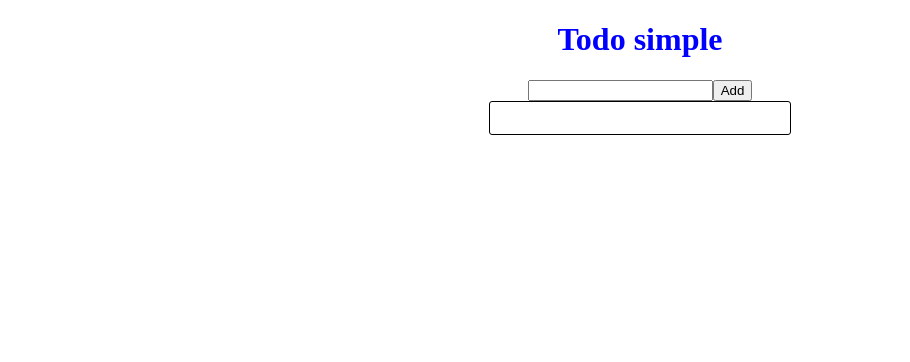
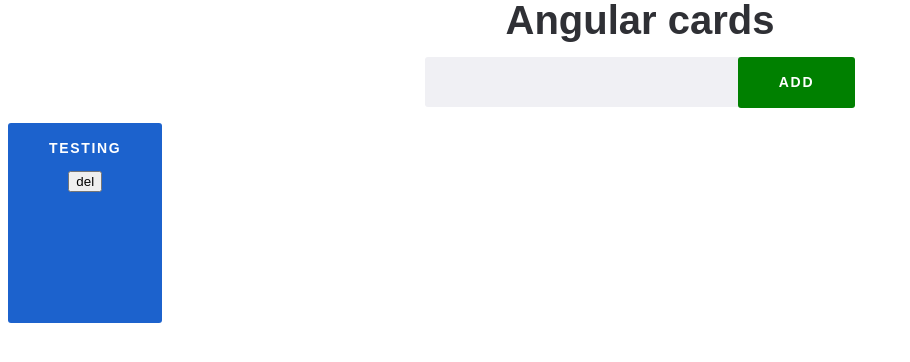
Before and after one commit to megasaab/angular-app-crud, an Angular app: page / in a window 1280 px wide. Shown: the top 362 px of the page, without its empty margins (0-910 px from the left). Built offline with nearby package versions, Linux system fonts and the light colour scheme.

Commit message:
add card style and buttons

```diff
--- a/src/app/app.component.html
+++ b/src/app/app.component.html
@@ -1,11 +1,15 @@
-<h1>{{title}}</h1>
-<div class="elements">
-  <input type="text" #newTodo />
-  <button (click)="addTodo(newTodo.value); newTodo.value=''">Add</button>
-</div>
-<div class="content">
-  <div class="label_content" *ngFor="let todo of todos">
-    <p>{{todo.label}}</p>
-    <button *ngIf="todo.label">del</button>
+<header class="header">
+  <h1>{{title}}</h1>
+  <input class="header-input" type="text" #newCard>
+  <button (click)="addCard(newCard.value)">Add</button>
+</header>
+
+<section class="card-section">
+  <div *ngFor="let card of Cards">
+    <div class="card">{{card.label}}
+      <p>{{card.text}}</p>
+      <button (click)="deleteCard(this.card)">del</button>
+    </div>
+
   </div>
-</div>
+</section>
--- a/src/app/app.component.scss
+++ b/src/app/app.component.scss
@@ -1,28 +1,78 @@
-h1{
+body {
+    background-color: green;
+}
+
+header {
     text-align: center;
-    color: blue;
-}
-.elements{
-    text-align: center;
-}
-.content{
-    text-align: center;
-    max-width: 300px;
-    border: 1px solid black;
-    margin: auto;
-    border-radius: 3px;
+    .header-input {
+        margin-top: 25px;
+        background-color: #f0f0f4;
+        border-radius: 3px;
+        padding: 5px 20px;
+        border: none;
+        font-size: 16px;
+        line-height: 19px;
+        outline: none;
+        width: 25%;
+        height: 50px;
+    }
+
+    .header-input::placeholder{
+        color: #656464;
+    }
+
+    button{
+        font-weight: bold;
+        font-size: 14px;
+        line-height: 17px;
+        letter-spacing: 0.12em;
+        text-transform: uppercase;
+        color: #FFFFFF;
+        background: green;
+        border-radius: 3px;
+        padding: 17px 41px;
+        border: none;
+        margin-left: -3px;
+        cursor: pointer;
+    }
+
+
 }
 
 
-.label_content{
+
+.card-section {
+    display: flex;
+    flex-wrap: wrap;
     justify-content: space-between;
-    text-align: center;
-    display: flex;
-    padding-left: 5px;
-    padding-right: 5px;
 
-    button{
-        margin-left: auto;
+    .card {
+        border: 1px solid black;
+        max-width: 200px;
+        height: 200px;
+        white-space: normal;
+        text-align: center;
+        margin-top: 15px;
+        border-radius: 3px;
+        padding: 5px;
+
+        font-weight: bold;
+        font-size: 14px;
+        line-height: 17px;
+        letter-spacing: 0.12em;
+        text-transform: uppercase;
+        color: #FFFFFF;
+        background: #1C62CD;
+        padding: 17px 41px;
+        border: none;
+        cursor: pointer;
     }
 
+    .card:hover {
+        box-shadow: 0px 0px 15px rgba(10, 20, 40, 0.6);
+        transition: all 0.3s;
+        cursor: pointer;
+    }
+
+
 }
--- a/src/app/app.component.ts
+++ b/src/app/app.component.ts
@@ -5,17 +5,23 @@ import { Component } from '@angular/core';
   templateUrl: './app.component.html',
   styleUrls: ['./app.component.scss']
 })
+
+
 export class AppComponent {
-  title = 'Todo simple';
-  todos = [
-    {label: ''}
+  title = 'Angular cards';
+  Cards = [
+    {label:'testing'}
   ]
 
-  addTodo(newToDoLabel){
-    let newTodo = {
-      label: newToDoLabel
+  addCard(elem) {
+    var newCard = {
+      label: elem,
+      text: 'angular mini card'
     };
-    this.todos.push(newTodo);
-    console.log( this.todos)
+   this.Cards.push(newCard)
+  }
+
+  deleteCard(card) {
+    this.Cards= this.Cards.filter(el => el.label !== card.label)
   }
 }
--- a/src/styles.scss
+++ b/src/styles.scss
@@ -1 +1,32 @@
 /* You can add global styles to this file, and also import other style files */
+html {
+    box-sizing: border-box;
+}
+
+*, *::before, *::after {
+    box-sizing: inherit;
+}
+
+a {
+    text-decoration: none;
+    color: inherit;
+    display: inline-block;
+}
+
+ul, li {
+    margin: 0;
+    padding: 0;
+    list-style: none;
+}
+
+h1, h2, h3, h4, h5, h6 {
+    margin: 0;
+}
+
+body {
+    color: #2F3035;
+    font-family: sans-serif;
+    font-size: 20px;
+    line-height: 24px;
+    font-weight: 40;
+}
```
